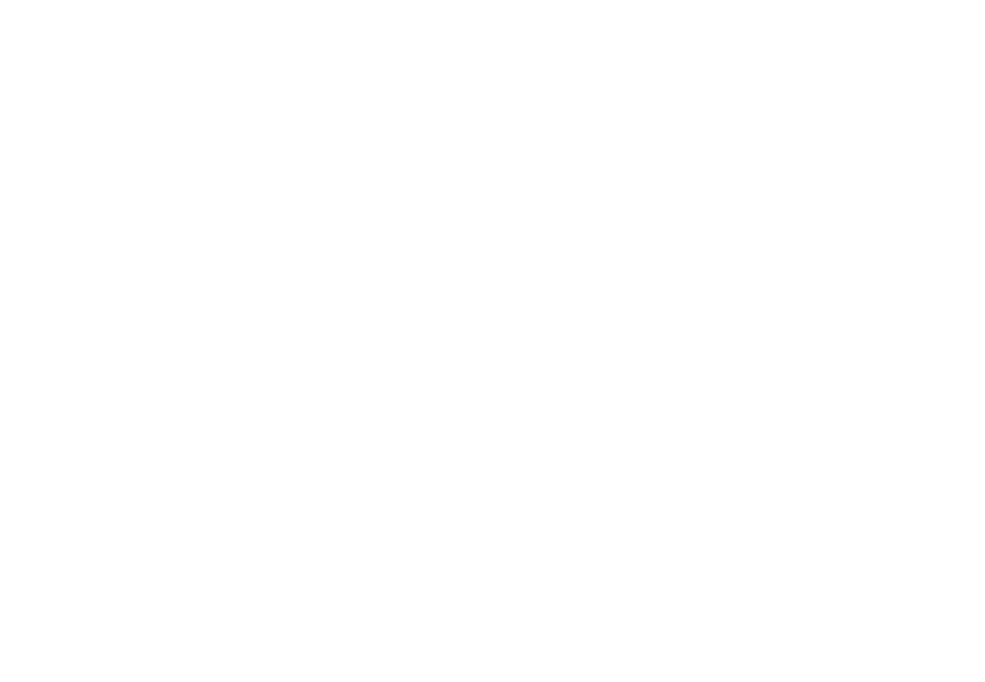
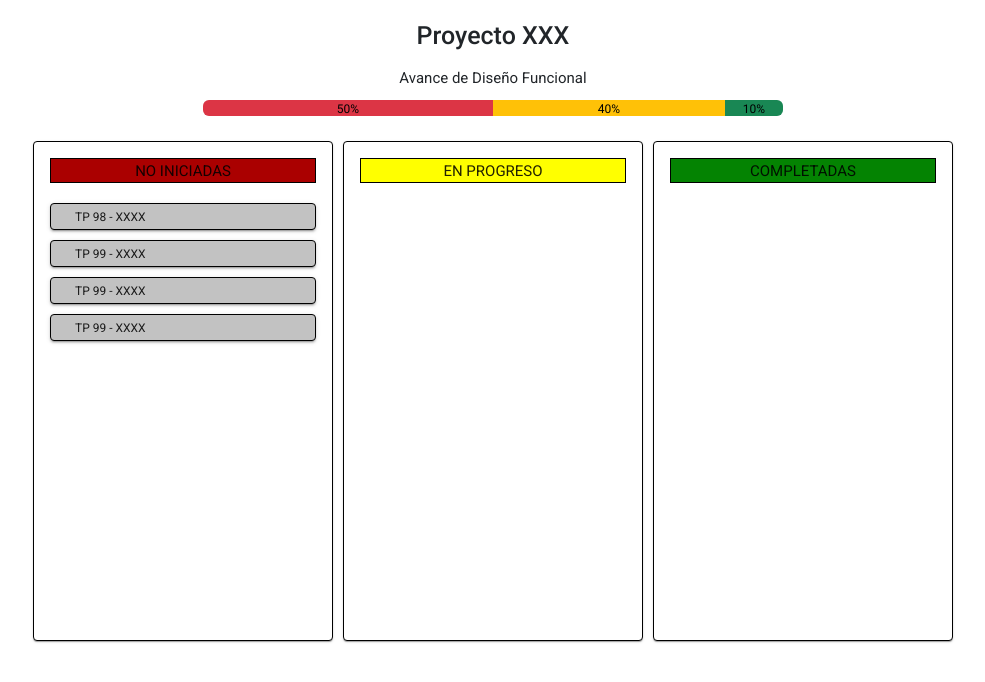
Before and after one commit to KerpsMaximiliano/visor, an Angular app in the folder Visor/: page / in a window 1280 px wide. Shown: the top 682 px of the page, without its empty margins (147-1132 px from the left). Built offline with nearby package versions, Linux system fonts and the light colour scheme.

Commit message:
Barra, columnas y actividades

```diff
--- a/Visor/angular.json
+++ b/Visor/angular.json
@@ -27,7 +27,7 @@
               "src/assets"
             ],
             "styles": [
-              "./node_modules/@angular/material/prebuilt-themes/indigo-pink.css",
+              "src/custom-theme.scss",
               "src/styles.css"
             ],
             "scripts": []
--- a/Visor/package.json
+++ b/Visor/package.json
@@ -20,6 +20,10 @@
     "@angular/platform-browser": "~13.1.0",
     "@angular/platform-browser-dynamic": "~13.1.0",
     "@angular/router": "~13.1.0",
+    "@popperjs/core": "^2.11.6",
+    "boostrap": "^2.0.0",
+    "bootstrap": "^5.2.0",
+    "jquery": "^3.6.0",
     "rxjs": "~7.4.0",
     "tslib": "^2.3.0",
     "zone.js": "~0.11.4"
--- a/Visor/src/app/app.component.html
+++ b/Visor/src/app/app.component.html
@@ -0,0 +1 @@
+<app-vista-analista-funcional></app-vista-analista-funcional>
--- a/Visor/src/app/app.module.ts
+++ b/Visor/src/app/app.module.ts
@@ -7,6 +7,7 @@
 
 //Material
 import { MyMaterialModule } from './material';
+import { VistaAnalistaModule } from './vista-analista-funcional/modules/vista-analista.module';
 
 @NgModule({
   declarations: [
@@ -16,7 +17,8 @@
     BrowserModule,
     AppRoutingModule,
     BrowserAnimationsModule,
-    MyMaterialModule
+    MyMaterialModule,
+    VistaAnalistaModule
   ],
   providers: [],
   bootstrap: [AppComponent]
--- /dev/null
+++ b/Visor/src/app/vista-analista-funcional/vista-analista-funcional.component.css
@@ -0,0 +1,90 @@
+
+* {
+    padding: 0;
+    margin: 0;
+    text-decoration: none;
+    list-style: none;
+}
+
+.conteiner-all{
+    display: flex;
+    justify-content: center;
+    padding-top: 20px;
+}
+
+.conteiner-barra{
+    margin-right: 350px;
+    margin-left: 350px;
+}
+
+.porcentajes{
+    margin-top: 13px;
+    color: black;
+}
+
+.cabecera {
+    text-align: center;
+}
+
+#titulo-proyecto {
+    font-size: 25px;
+    margin-top: 20px;
+}
+
+#subtitulo-disenio{
+    font-size: 15px;
+}
+
+.mat-form-field + .mat-form-field {
+    margin-left: 8px;
+}
+
+.conteiner-all-act{
+    margin-top: 10px;
+}
+
+.actividades{
+    padding-top: 10px;
+}
+
+.actividades mat-accordion mat-expansion-panel{
+    background-color: rgb(194, 194, 194);
+    border: solid 1px black;
+}
+
+.actividades mat-accordion mat-expansion-panel-header{
+    height: 25px;
+}
+
+#titulo-act{
+    text-align: center;
+    font-size: 12px;
+}
+
+.card-columna{
+    width: 300px;
+    height: 500px;
+    margin: 5px;
+    border: 1.5px solid black;
+}
+
+.titulo-conteiner-no-iniciadas {
+    height: 25px;
+    background-color: rgb(170, 0, 0);
+    text-align: center;
+    border: 1.5px solid black;
+}
+
+.titulo-conteiner-progreso {
+    height: 25px;
+    background-color: yellow;
+    text-align: center;
+    border: 1.5px solid black;
+}
+
+.titulo-conteiner-completadas {
+    height: 25px;
+    background-color: rgb(4, 131, 2);
+    text-align: center;
+    border: 1.5px solid black;
+}
--- /dev/null
+++ b/Visor/src/app/vista-analista-funcional/vista-analista-funcional.component.html
@@ -0,0 +1,99 @@
+<!-- Comienzo cabecera -->
+<div class="cabecera">
+    <h2 id="titulo-proyecto">Proyecto XXX</h2>
+    <p id="subtitulo-disenio">Avance de Diseño Funcional</p>
+
+    <!-- Barra de progreso -->
+    <div class="conteiner-barra">
+        <div class="progress">
+            <div class="progress-bar bg-danger" role="progressbar" aria-label="Segment one" style="width: 50%" aria-valuenow="50" aria-valuemin="0" aria-valuemax="100"><p class="porcentajes">50%</p></div>
+            <div class="progress-bar bg-warning" role="progressbar" aria-label="Segment two" style="width: 40%" aria-valuenow="40" aria-valuemin="0" aria-valuemax="100"><p class="porcentajes">40%</p></div>
+            <div class="progress-bar bg-success" role="progressbar" aria-label="Segment one" style="width: 10%" aria-valuenow="10" aria-valuemin="0" aria-valuemax="100"><p class="porcentajes">10%</p></div>
+        </div>
+    </div>
+</div>
+<!-- Termina cabecera -->
+
+<!-- Contenedor para las columnas de las tareas -->
+<div class="conteiner-all">
+    <mat-card class="card-columna">
+        <div class="titulo-conteiner-no-iniciadas">
+            <h4>NO INICIADAS</h4>
+        </div>
+
+        <div class="conteiner-all-act">
+            <div class="actividades">
+                <mat-accordion>
+                    <mat-expansion-panel hideToggle>
+                    <mat-expansion-panel-header>
+                    <mat-panel-title>
+                    <div id="titulo-act">
+                        TP 98 - XXXX
+                    </div>
+                    </mat-panel-title>
+                    </mat-expansion-panel-header>
+                        <p>This is the primary content of the panel.ADSFSDASDFADSFASDFASDFDASADSDASADSFFDASDFASDASSDSDFADSFDSFDFADFFDS</p>
+                    </mat-expansion-panel>
+                  </mat-accordion>
+            </div>
+
+            <div class="actividades">
+                <mat-accordion>
+                    <mat-expansion-panel hideToggle>
+                    <mat-expansion-panel-header>
+                    <mat-panel-title>
+                    <div id="titulo-act">
+                        TP 99 - XXXX
+                    </div>
+                    </mat-panel-title>
+                    </mat-expansion-panel-header>
+                        <p>This is the primary content of the panel.</p>
+                    </mat-expansion-panel>
+                  </mat-accordion>
+            </div>
+
+            <div class="actividades">
+                <mat-accordion>
+                    <mat-expansion-panel hideToggle>
+                    <mat-expansion-panel-header>
+                    <mat-panel-title>
+                    <div id="titulo-act">
+                        TP 99 - XXXX
+                    </div>
+                    </mat-panel-title>
+                    </mat-expansion-panel-header>
+                        <p>This is the primary content of the panel.</p>
+                    </mat-expansion-panel>
+                  </mat-accordion>
+            </div>
+
+            <div class="actividades">
+                <mat-accordion>
+                    <mat-expansion-panel hideToggle>
+                    <mat-expansion-panel-header>
+                    <mat-panel-title>
+                    <div id="titulo-act">
+                        TP 99 - XXXX
+                    </div>
+                    </mat-panel-title>
+                    </mat-expansion-panel-header>
+                        <p>This is the primary content of the panel.</p>
+                    </mat-expansion-panel>
+                  </mat-accordion>
+            </div>
+        </div>
+
+    </mat-card>
+
+    <mat-card class="card-columna">
+        <div class="titulo-conteiner-progreso">
+            <h4>EN PROGRESO</h4>
+        </div>
+    </mat-card>
+
+    <mat-card class="card-columna">
+        <div class="titulo-conteiner-completadas">
+            <h4>COMPLETADAS</h4>
+        </div>
+    </mat-card>
+</div>
--- /dev/null
+++ b/Visor/src/app/vista-analista-funcional/vista-analista-funcional.component.ts
@@ -0,0 +1,17 @@
+import { Component, OnInit } from '@angular/core';
+
+@Component({
+  selector: 'app-vista-analista-funcional',
+  templateUrl: './vista-analista-funcional.component.html',
+  styleUrls: ['./vista-analista-funcional.component.css']
+})
+export class VistaAnalistaFuncionalComponent implements OnInit {
+
+  panelOpenState = false;
+
+  constructor() { }
+
+  ngOnInit(): void {
+  }
+
+}
--- /dev/null
+++ b/Visor/src/custom-theme.scss
@@ -0,0 +1,34 @@
+
+// Custom Theming for Angular Material
+// For more information: https://material.angular.io/guide/theming
+@use '@angular/material' as mat;
+// Plus imports for other components in your app.
+
+// Include the common styles for Angular Material. We include this here so that you only
+// have to load a single css file for Angular Material in your app.
+// Be sure that you only ever include this mixin once!
+@include mat.core();
+
+// Define the palettes for your theme using the Material Design palettes available in palette.scss
+// (imported above). For each palette, you can optionally specify a default, lighter, and darker
+// hue. Available color palettes: https://material.io/design/color/
+$Visor-primary: mat.define-palette(mat.$indigo-palette);
+$Visor-accent: mat.define-palette(mat.$pink-palette, A200, A100, A400);
+
+// The warn palette is optional (defaults to red).
+$Visor-warn: mat.define-palette(mat.$red-palette);
+
+// Create the theme object. A theme consists of configurations for individual
+// theming systems such as "color" or "typography".
+$Visor-theme: mat.define-light-theme((
+  color: (
+    primary: $Visor-primary,
+    accent: $Visor-accent,
+    warn: $Visor-warn,
+  )
+));
+
+// Include theme styles for core and each component used in your app.
+// Alternatively, you can import and @include the theme mixins for each component
+// that you are using.
+@include mat.all-component-themes($Visor-theme);
--- a/Visor/src/styles.css
+++ b/Visor/src/styles.css
@@ -1,4 +1,7 @@
 /* You can add global styles to this file, and also import other style files */
+@import '~bootstrap/dist/css/bootstrap.min.css';
+html, body { height: 100%; }
+body { margin: 0; font-family: Roboto, "Helvetica Neue", sans-serif; }
 
 html, body { height: 100%; }
 body { margin: 0; font-family: Roboto, "Helvetica Neue", sans-serif; }
```
Also changed, not shown: Visor/src/app/vista-analista-funcional/modules/vista-analista.module.ts (added, +24 -0 lines), 2 other files (tests, documents, lock files or other folders).
